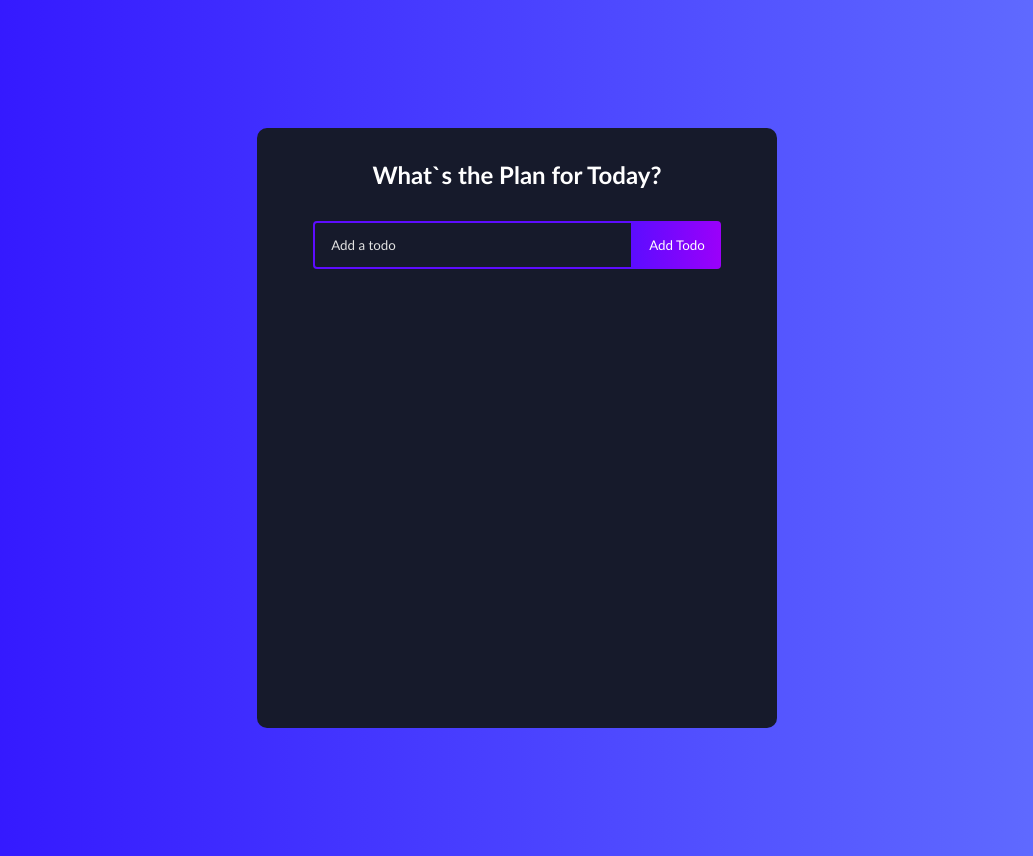
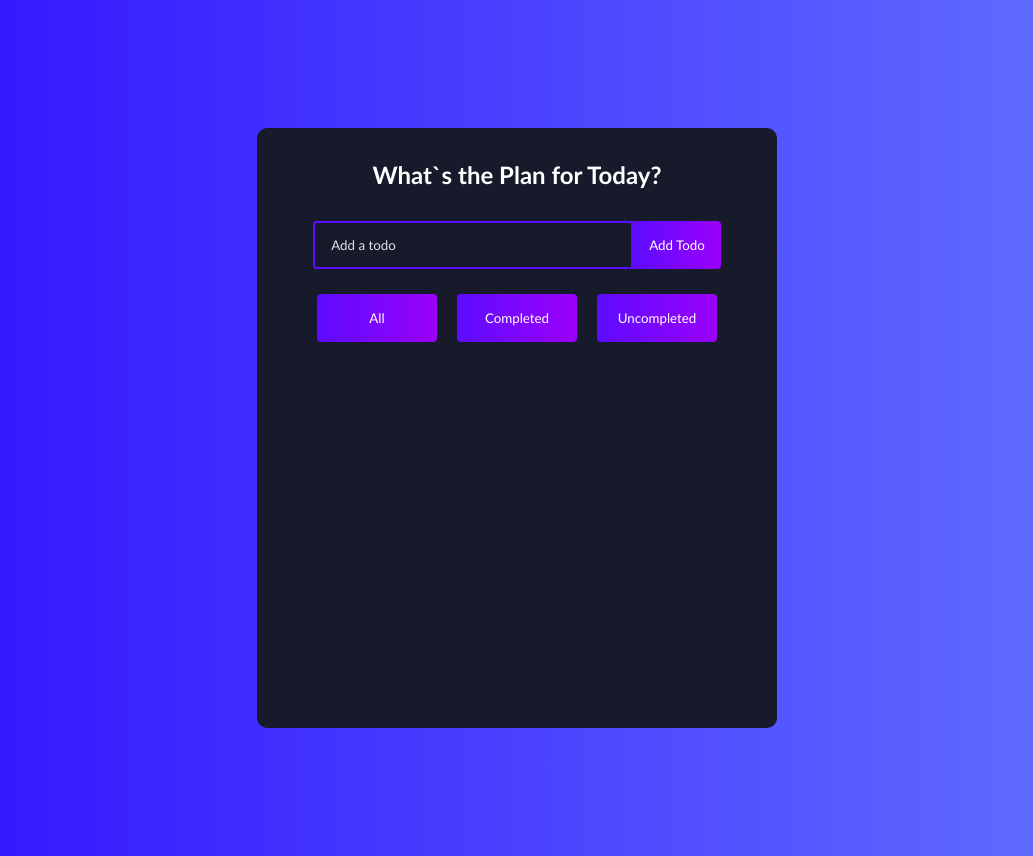
Before and after one commit to tolik-bilokrylov/todos-list, a React (Create React App) app: page / in a window 1280 px wide. Shown: the whole page, without its empty margins (123-1156 px from the left). Built offline with nearby package versions, Linux system fonts and the light colour scheme.

Commit message:
some add

```diff
--- a/src/App.css
+++ b/src/App.css
@@ -40,6 +40,14 @@ h1 {
 .todo-form {
   margin-bottom: 32px;
 }
+.filter-todo {
+  padding: 14px 32px 14px 16px;
+  border-radius: 4px 0 0 4px;
+  border: 2px solid #5d0cff;
+  outline: none;
+  background: transparent;
+  color: #fff;
+}
 
 .todo-input {
   padding: 14px 32px 14px 16px;
@@ -68,6 +76,16 @@ h1 {
   );
   color: #fff;
   text-transform: capitalize;
+}
+
+.select {
+  padding: 15px;
+}
+
+.btn-select {
+  border-radius: 4px;
+  margin: 10px;
+  width: 120px;
 }
 
 .todo-input.edit {
@@ -140,8 +158,15 @@ h1 {
 .delete-icon {
   margin-right: 5px;
   color: #fff;
+  transition: color 0.3s;
 }
 
 .edit-icon {
   color: #fff;
+  transition: color 0.3s;
 }
+
+.delete-icon:hover,
+.edit-icon:hover {
+  color: black;
+}
--- a/src/components/Todo.js
+++ b/src/components/Todo.js
@@ -3,7 +3,7 @@ import TodoForm from './TodoForm';
 import { RiCloseCircleLine } from 'react-icons/ri';
 import { TiEdit } from 'react-icons/ti';
 
-const Todo = ({ todos, completeTodo, removeTodo, updateTodo }) => {
+const Todo = ({ todos, completeTodo, removeTodo, updateTodo, filteredTodos }) => {
   const [edit, setEdit] = useState({
     id: null,
     value: ''
@@ -21,7 +21,7 @@ const Todo = ({ todos, completeTodo, removeTodo, updateTodo }) => {
     return <TodoForm edit={edit} onSubmit={submitUpdate} />;
   }
 
-  return todos.map((todo, index) => (
+  return filteredTodos.map((todo, index) => (
     <div
       className={todo.isComplete
         ? 'todo-row complete'
--- a/src/components/TodoForm.js
+++ b/src/components/TodoForm.js
@@ -1,6 +1,6 @@
 import React, { useState, useEffect, useRef } from 'react';
 
-function TodoForm(props) {
+function TodoForm({ completedTodos, uncompletedTodos, allTodos, ...props }) {
   const [input, setInput] = useState(props.edit ? props.edit.value : '');
 
   const inputRef = useRef(null);
@@ -52,6 +52,26 @@ function TodoForm(props) {
           <button onClick={handleSubmit} className='todo-button'>
             Add todo
           </button>
+          <div className="select">
+            <button
+              onClick={allTodos}
+              className='todo-button btn-select'
+            >
+              All
+            </button>
+            <button
+              onClick={completedTodos}
+              className='todo-button btn-select'
+            >
+              Completed
+            </button>
+            <button
+              onClick={uncompletedTodos}
+              className='todo-button btn-select'
+            >
+              Uncompleted
+            </button>
+          </div>
         </>
       )}
     </form>
--- a/src/components/TodoList.js
+++ b/src/components/TodoList.js
@@ -4,8 +4,7 @@ import TodoForm from './TodoForm';
 
 function TodoList() {
   const [todos, setTodos] = useState([]);
-
-
+  const [filteredTodos, setFilteredTodos] = useState([]);
 
   const addTodo = (todo) => {
     if (!todo.text || /^\s*$/.test(todo.text)) {
@@ -61,19 +60,43 @@ function TodoList() {
 
   useEffect(() => {
     saveLocalTodos();
-  })
+  });
+
+  useEffect(() => {
+    completedTodos();
+    completedTodos();
+    allTodos()
+  }, [todos]);
+
+  const completedTodos = () => {
+    setFilteredTodos(todos.filter(todo => todo.isComplete === true));
+  }
+
+  const uncompletedTodos = () => {
+    setFilteredTodos(todos.filter(todo => todo.isComplete === undefined));
+  }
+
+  const allTodos = () => {
+    setFilteredTodos(todos);
+  }
 
   return (
     <div>
       <h1>
         What`s the Plan for Today?
       </h1>
-      <TodoForm onSubmit={addTodo} />
+      <TodoForm
+        onSubmit={addTodo}
+        completedTodos={completedTodos}
+        uncompletedTodos={uncompletedTodos}
+        allTodos={allTodos}
+      />
       <Todo
         todos={todos}
         completeTodo={completeTodo}
         removeTodo={removeTodo}
         updateTodo={updateTodo}
+        filteredTodos={filteredTodos}
       />
     </div>
   )
```
